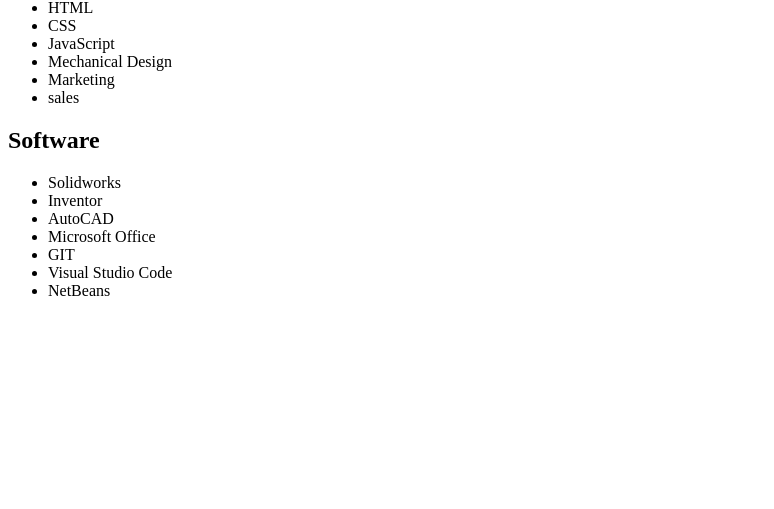
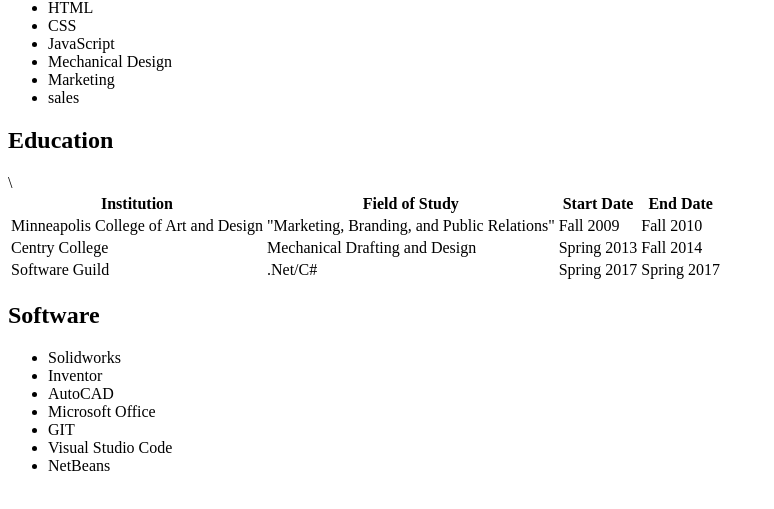
Before and after one commit to peternralston/HTMLWebDev, a plain HTML site: page PortfolioSite/skills.html in a window 1280 px wide. Shown: the part 145-654 px from the top of the page, without its empty margins (0-774 px from the left). Drawn offline with Linux system fonts and the light colour scheme.

Commit message:
Added Table
created a table for my skill page and created an HTML Formatting page

```diff
--- a/PortfolioSite/skills.html
+++ b/PortfolioSite/skills.html
@@ -15,6 +15,43 @@
             <li>Marketing</li>
             <li>sales</li>
         </ul>
+        <h2>Education</h2>
+        <table>
+            <thead>
+                <tr>
+                    <th>Institution</th>
+                    <th>Field of Study</th>
+                    <th>Start Date</th>
+                    <th>End Date</th>
+                </tr>
+            </thead>
+            <tbody>
+                <tr>
+                   <td>Minneapolis College of Art and Design</td>\
+                   <td>"Marketing, Branding, and Public Relations"</td>
+                   <td>Fall 2009</td>
+                   <td>Fall 2010</td>
+                </tr>
+                <tr>
+                    <td>Centry College</td>
+                    <td>Mechanical Drafting and Design</td>
+                    <td>Spring 2013</td>
+                    <td>Fall 2014</td>
+                </tr>
+                <tr>
+                   <td>Software Guild</td>
+                   <td>.Net/C#</td>
+                   <td>Spring 2017</td>
+                   <td>Spring 2017</td>
+                </tr>
+            </tbody>
+        </table>
+            <!-- <ul>
+                <ul>Minneapolis College of Art and Design</ul>
+                <ul>Centry College</ul>
+                <ul>Software Guild</ul>
+            </ul>\ -->
+
         <h2>Software</h2>
             <ul>
                 <li>Solidworks</li>
```
Also changed, not shown: PortfolioSite/formattingDemoPage.html (+5 -5 lines).
